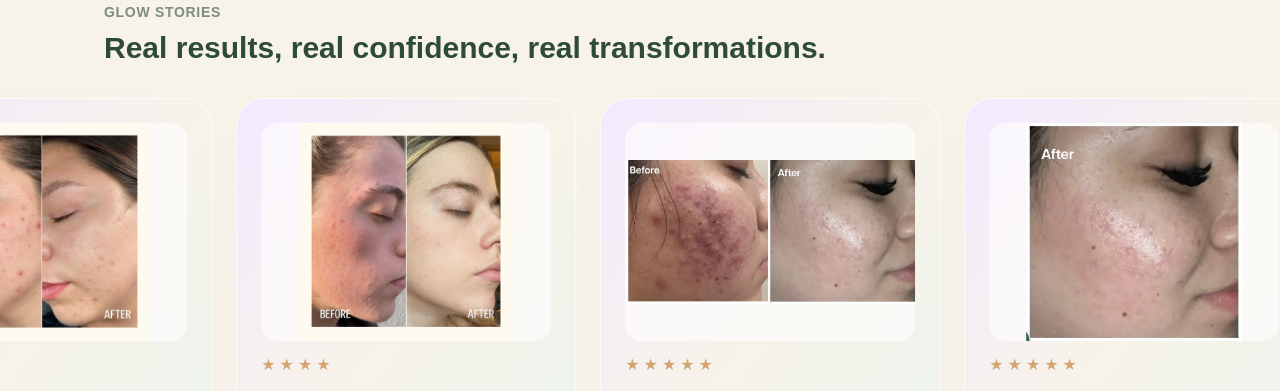
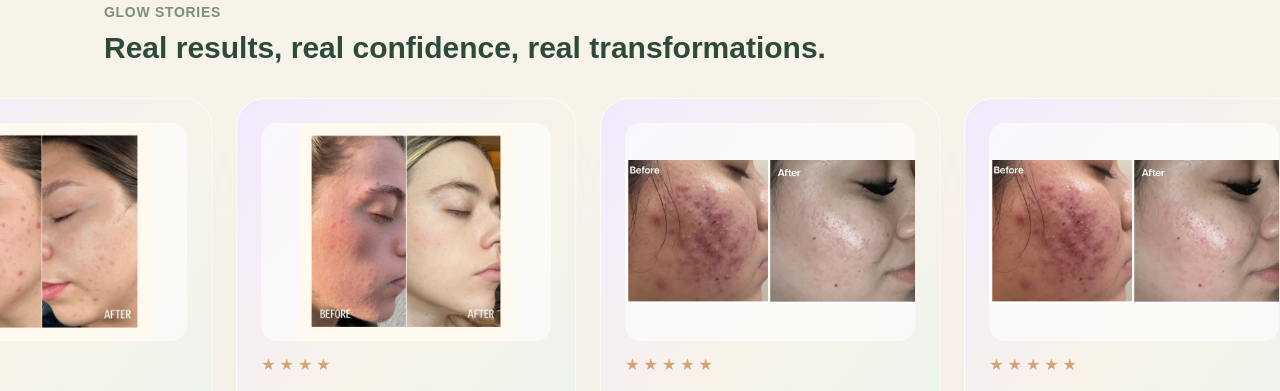
Before and after one commit to mspottsassistant-123/rico-ai-landing, a Next.js app: page / in a window 1280 px wide. Shown: the part 3720-4111 px from the top of the page. Built offline with nearby package versions, Linux system fonts and the light colour scheme.

Commit message:
Stitch LA + Sofia client pairs

```diff
--- a/src/app/page.tsx
+++ b/src/app/page.tsx
@@ -96,14 +96,14 @@ const testimonials = [
       "My redness went down once I finally understood ingredients and made smarter swaps.",
     name: "Camila, LA",
     rating: 5,
-    image: "/images/glow-client-la.jpg",
+    image: "/images/glow-client-la-v2.jpg",
   },
   {
     quote:
       "Finally a routine that feels simple and actually works. My skin looks even now.",
     name: "Sofia, Miami",
     rating: 5,
-    image: "/images/glow-client-e.jpg",
+    image: "/images/glow-client-sofia.jpg",
   },
 ];
 
```
Also changed, not shown: public/images/glow-client-la-v2.jpg (added), public/images/glow-client-sofia.jpg (added).
